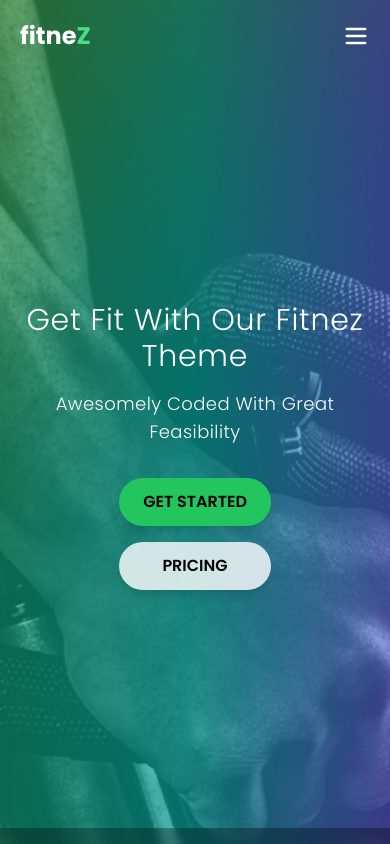
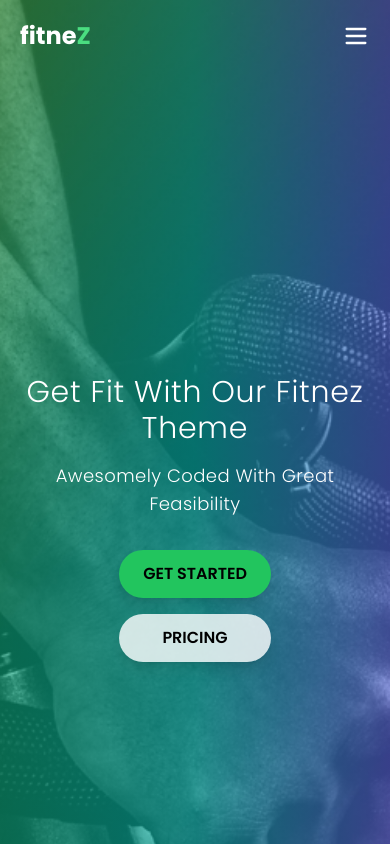
Before and after one commit to Vijaynallamilli-306/fitnez-react, a React (Create React App) app: page / in a window 390 px wide. Shown: the top 844 px of the page. Built offline with nearby package versions, Linux system fonts and the light colour scheme.

Commit message:
Fix mobile extra space issue

```diff
--- a/src/Components/HomeSection.jsx
+++ b/src/Components/HomeSection.jsx
@@ -6,7 +6,7 @@ export default function HomeSection() {
     <section
       className="
         w-full min-h-screen
-        pt-16 sm:pt-20
+        pt-24 sm:pt-28
         bg-cover bg-center relative
       "
       style={{ backgroundImage: `url(${hero})` }}
@@ -15,7 +15,7 @@ export default function HomeSection() {
       <div className="absolute inset-0 bg-gradient-to-r from-green-700/40 via-teal-600/40 to-purple-700/40"></div>
 
       {/* Hero Content */}
-      <div className="relative z-10 flex flex-col items-center justify-center text-center text-white px-4 sm:px-6 min-h-[calc(100vh-5rem)]">
+      <div className="relative z-10 flex flex-col items-center justify-center text-center text-white px-4 sm:px-6 min-h-screen">
         <h1
           className="text-3xl sm:text-4xl md:text-5xl lg:text-6xl
                      font-light mb-4 tracking-wide"
@@ -71,11 +71,7 @@ export default function HomeSection() {
                      transition-transform duration-300 ease-out
                      hover:-translate-y-2 hover:scale-[1.02]"
         >
-          <h3
-            className="text-xl sm:text-2xl italic mb-3 sm:mb-4
-                       transition-colors duration-300
-                       group-hover:text-green-300"
-          >
+          <h3 className="text-xl sm:text-2xl italic mb-3 sm:mb-4 transition-colors duration-300 group-hover:text-green-300">
             Professional ~
           </h3>
 
@@ -92,11 +88,7 @@ export default function HomeSection() {
                      transition-transform duration-300 ease-out
                      hover:-translate-y-2 hover:scale-[1.02]"
         >
-          <h3
-            className="text-xl sm:text-2xl italic mb-3 sm:mb-4
-                       transition-colors duration-300
-                       group-hover:text-emerald-300"
-          >
+          <h3 className="text-xl sm:text-2xl italic mb-3 sm:mb-4 transition-colors duration-300 group-hover:text-emerald-300">
             Affordable ~
           </h3>
 
@@ -113,11 +105,7 @@ export default function HomeSection() {
                      transition-transform duration-300 ease-out
                      hover:-translate-y-2 hover:scale-[1.02]"
         >
-          <h3
-            className="text-xl sm:text-2xl italic mb-3 sm:mb-4
-                       transition-colors duration-300
-                       group-hover:text-cyan-300"
-          >
+          <h3 className="text-xl sm:text-2xl italic mb-3 sm:mb-4 transition-colors duration-300 group-hover:text-cyan-300">
             Experienced ~
           </h3>
 
```
